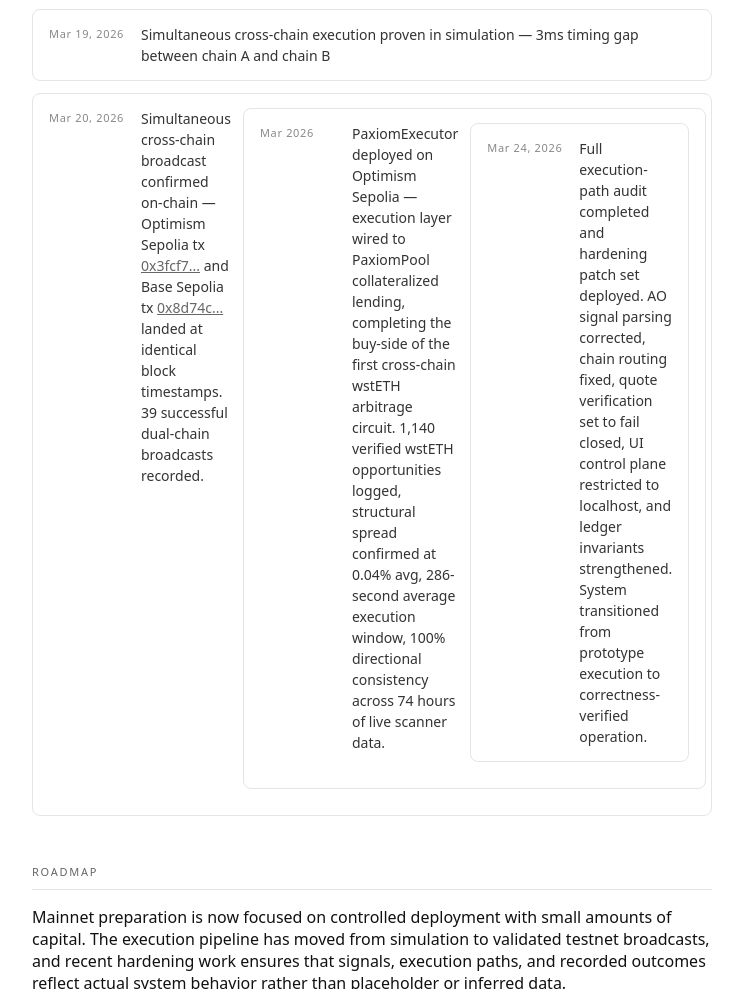
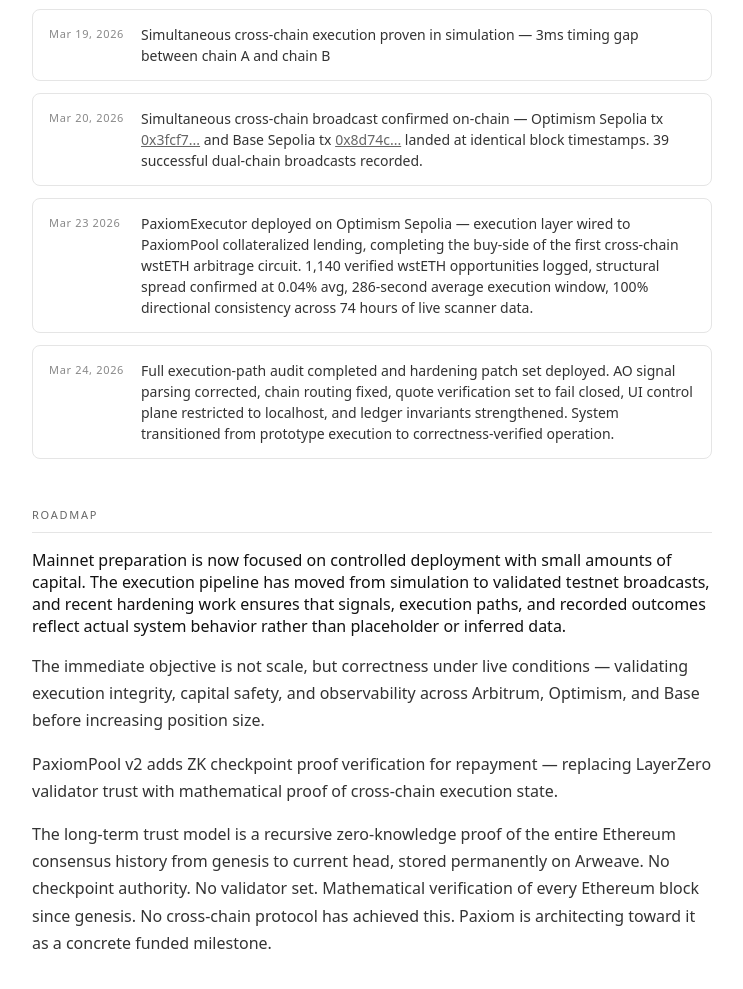
Before and after one commit to k-luecke/paxiom, a website: page about.html in a window 1280 px wide. Shown: the part 5392-6381 px from the top of the page, without its empty margins (268-1011 px from the left). Drawn offline with Linux system fonts and the light colour scheme.

Commit message:
Update about.html

```diff
--- a/about.html
+++ b/about.html
@@ -362,17 +362,19 @@
 <div class="milestone">
   <div class="milestone-date">Mar 20, 2026</div>
   <div class="milestone-text">Simultaneous cross-chain broadcast confirmed on-chain — Optimism Sepolia tx <a href="https://sepolia-optimism.etherscan.io/tx/0x3fcf719df0604dbbf0f0fe776113049b050f6ebd37950a52649c780bfc963f0f" target="_blank" style="color:var(--muted)">0x3fcf7...</a> and Base Sepolia tx <a href="https://sepolia.basescan.org/tx/0x8d74cf8553615efd14044f3a56b09e64abc9c7e72908b4f83c49f7294ba54376" target="_blank" style="color:var(--muted)">0x8d74c...</a> landed at identical block timestamps. 39 successful dual-chain broadcasts recorded.</div>
+</div>
 
-<div class="milestone">
-  <div class="milestone-date">Mar 2026</div>
+  <div class="milestone">
+  <div class="milestone-date">Mar 23 2026</div>
   <div class="milestone-text">PaxiomExecutor deployed on Optimism Sepolia — execution layer wired to PaxiomPool collateralized lending, completing the buy-side of the first cross-chain wstETH arbitrage circuit. 1,140 verified wstETH opportunities logged, structural spread confirmed at 0.04% avg, 286-second average execution window, 100% directional consistency across 74 hours of live scanner data.</div>
+</div>
 
-<div class="milestone">
+  <div class="milestone">
   <div class="milestone-date">Mar 24, 2026</div>
   <div class="milestone-text">Full execution-path audit completed and hardening patch set deployed. AO signal parsing corrected, chain routing fixed, quote verification set to fail closed, UI control plane restricted to localhost, and ledger invariants strengthened. System transitioned from prototype execution to correctness-verified operation.</div>
 </div>
-</div>
-</div>
+
+
 
 <h2>Roadmap</h2>
 <p<p>Mainnet preparation is now focused on controlled deployment with small amounts of capital. The execution pipeline has moved from simulation to validated testnet broadcasts, and recent hardening work ensures that signals, execution paths, and recorded outcomes reflect actual system behavior rather than placeholder or inferred data.</p>
```
